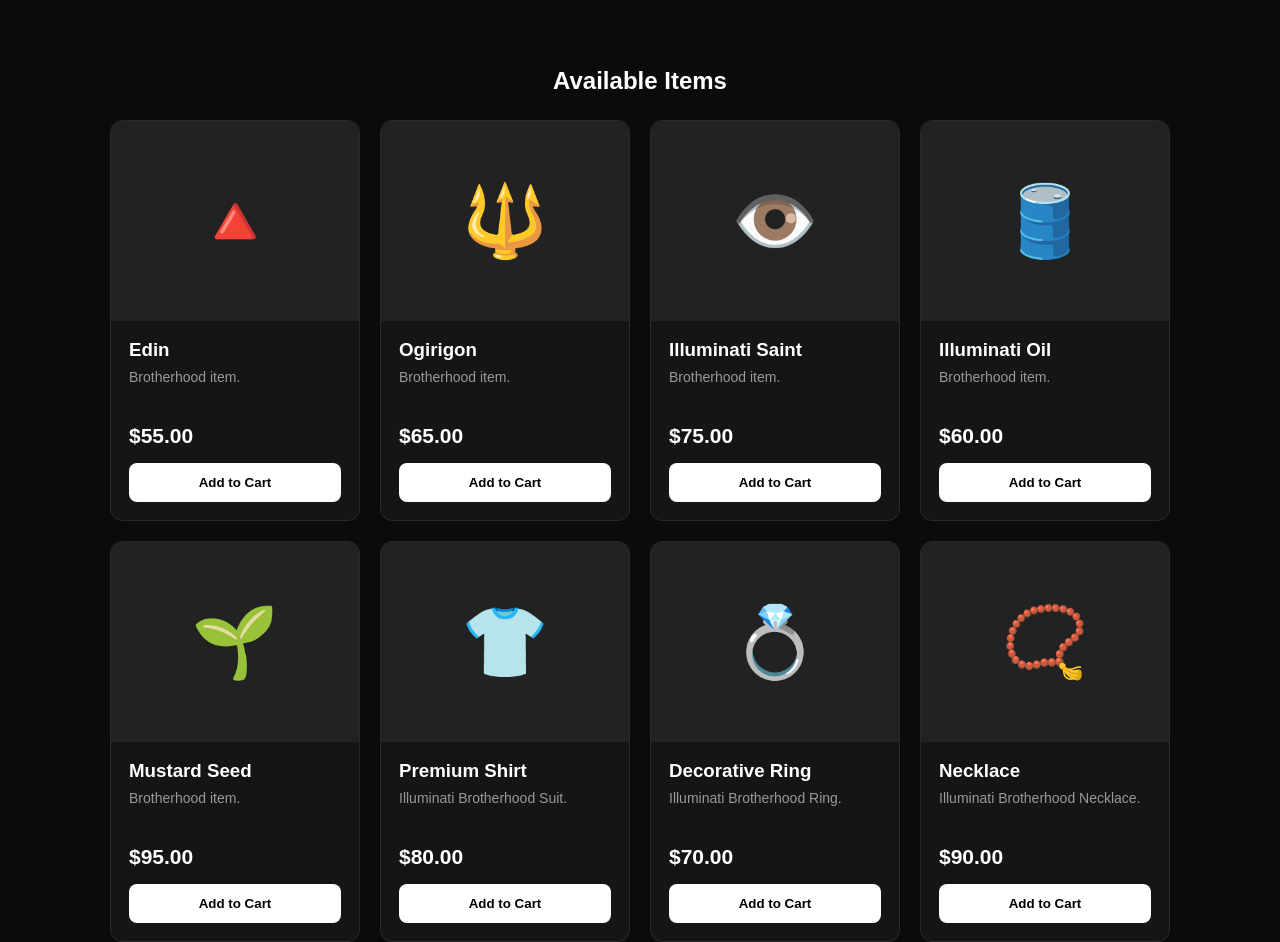
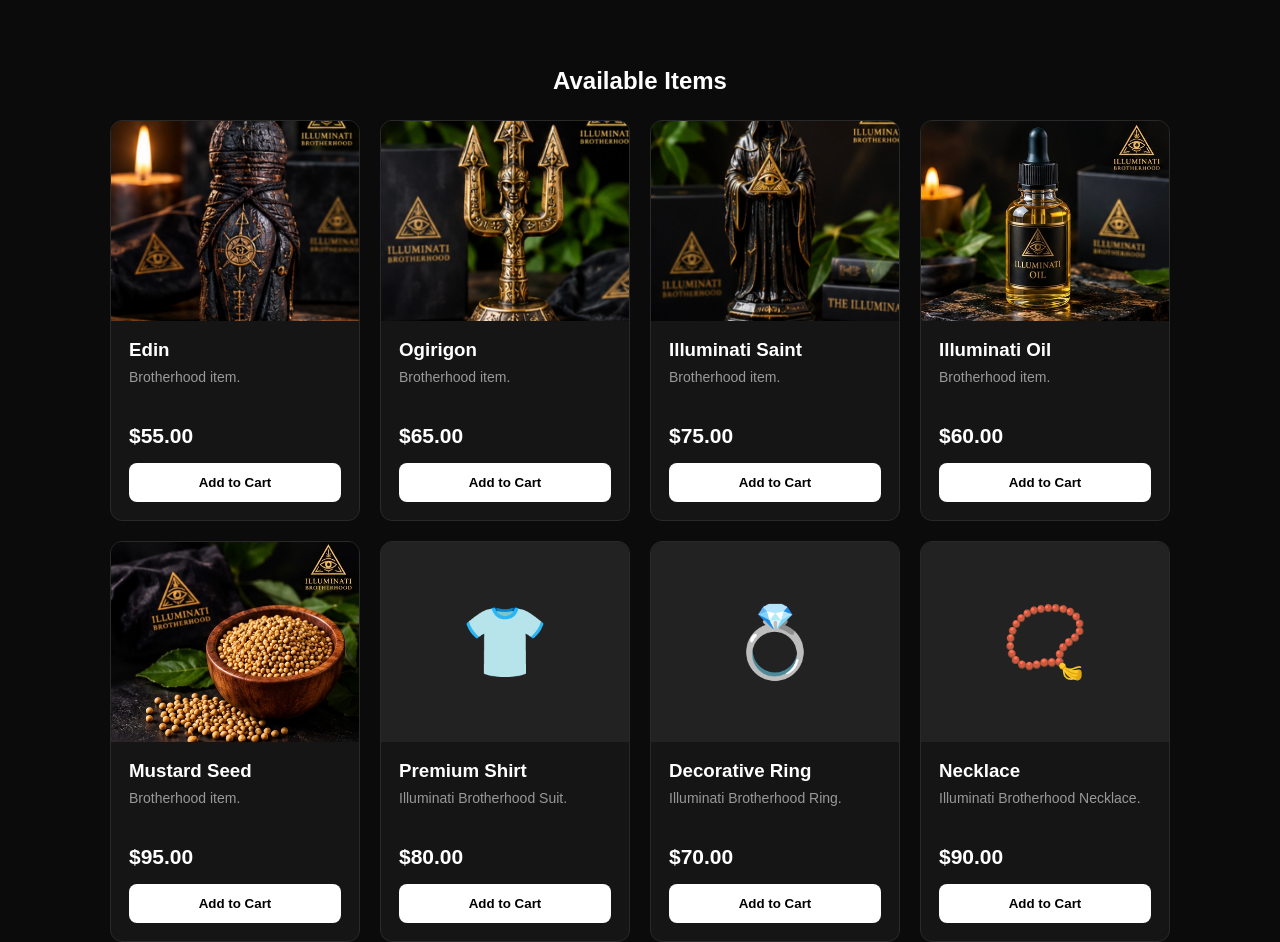
Before and after one commit to yoryorysl/-illuminati-brotherhood-shop, a website: page index.html in a window 1280 px wide. Shown: the part 308-1250 px from the top of the page. Drawn offline with Linux system fonts and the light colour scheme.

Commit message:
Replace product images with actual image tags

```diff
--- a/index.html
+++ b/index.html
@@ -75,8 +75,11 @@ footer{text-align:center;color:#777;border-top:1px solid #292929;padding:30px}
 <h2>Available Items</h2>
 
 <div class="grid">
+<!-- Edin -->
 <div class="product">
-  <div class="product-img">🔺</div>
+  <div class="product-img">
+    <img src="edin.png.jpg" alt="Edin" style="width:100%;height:100%;object-fit:cover;">
+  </div>
   <div class="info">
     <h3>Edin</h3>
     <p class="desc">Brotherhood item.</p>
@@ -89,7 +92,9 @@ footer{text-align:center;color:#777;border-top:1px solid #292929;padding:30px}
 
 <!-- Ogirigon -->
 <div class="product">
-  <div class="product-img">🔱</div>
+  <div class="product-img">
+    <img src="ogirigon.png.jpg" alt="Ogirigon" style="width:100%;height:100%;object-fit:cover;">
+  </div>
   <div class="info">
     <h3>Ogirigon</h3>
     <p class="desc">Brotherhood item.</p>
@@ -102,7 +107,9 @@ footer{text-align:center;color:#777;border-top:1px solid #292929;padding:30px}
 
 <!-- Illuminati Saint -->
 <div class="product">
-  <div class="product-img">👁️</div>
+  <div class="product-img">
+    <img src="illuminati-saint.png.jpg" alt="Illuminati Saint" style="width:100%;height:100%;object-fit:cover;">
+  </div>
   <div class="info">
     <h3>Illuminati Saint</h3>
     <p class="desc">Brotherhood item.</p>
@@ -115,7 +122,9 @@ footer{text-align:center;color:#777;border-top:1px solid #292929;padding:30px}
 
 <!-- Illuminati Oil -->
 <div class="product">
-  <div class="product-img">🛢️</div>
+  <div class="product-img">
+    <img src="illuminati-oil.png.jpg" alt="Illuminati Oil" style="width:100%;height:100%;object-fit:cover;">
+  </div>
   <div class="info">
     <h3>Illuminati Oil</h3>
     <p class="desc">Brotherhood item.</p>
@@ -128,7 +137,9 @@ footer{text-align:center;color:#777;border-top:1px solid #292929;padding:30px}
 
 <!-- Mustard Seed -->
 <div class="product">
-  <div class="product-img">🌱</div>
+  <div class="product-img">
+    <img src="mustard-seed.png.jpg" alt="Mustard Seed" style="width:100%;height:100%;object-fit:cover;">
+  </div>
   <div class="info">
     <h3>Mustard Seed</h3>
     <p class="desc">Brotherhood item.</p>
```
